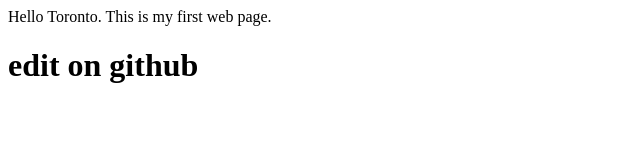
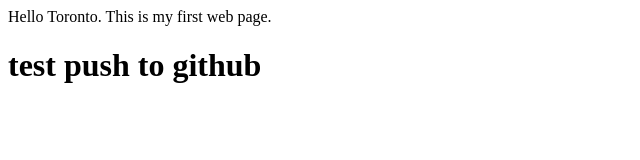
Before and after one commit to momoe-tips/learning_web, a plain HTML site: page index.html in a window 1280 px wide. Shown: the whole page, without its empty margins (0-640 px from the left). Drawn offline with Linux system fonts and the light colour scheme.

Commit message:
test push

```diff
--- a/index.html
+++ b/index.html
@@ -7,6 +7,6 @@
 <body>
 
 Hello  Toronto. This is my first web page.
-  <h1> edit on github</h1>
+  <h1> test push to github</h1>
 </body>
 </html>
```
